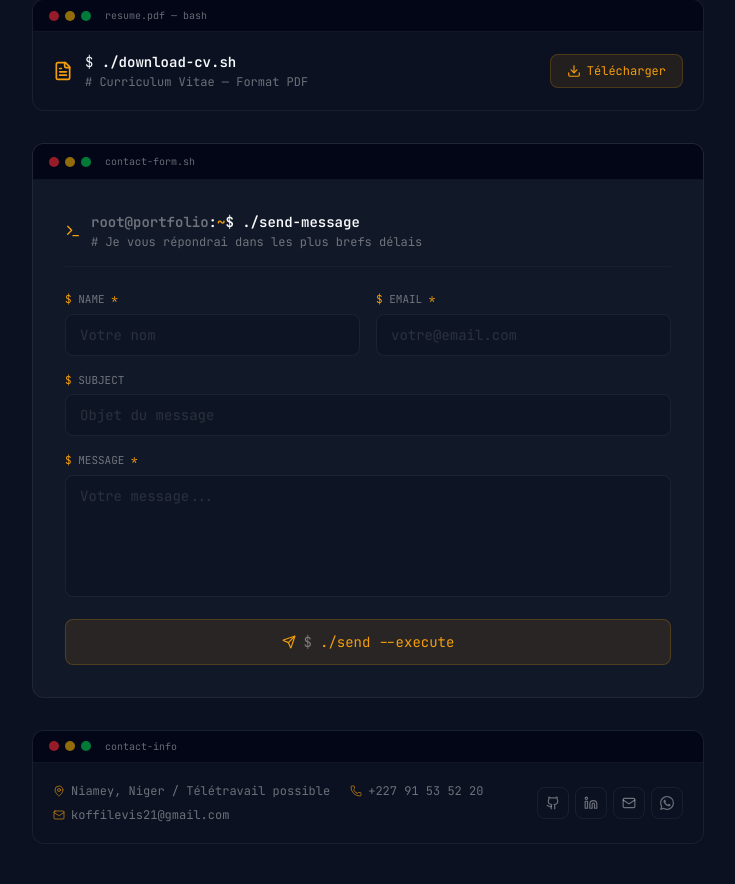
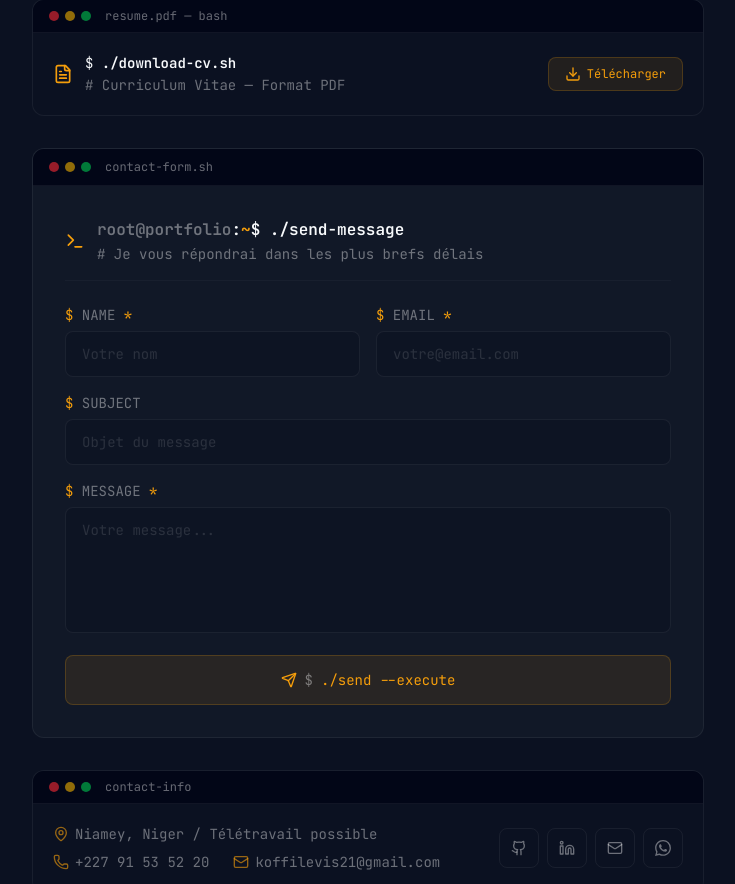
Before and after one commit to akaletekoffilevis/my-sweet-portfolio, a React (Vite) app: page / in a window 1280 px wide. Shown: the part 5052-5936 px from the top of the page, without its empty margins (272-1007 px from the left). Built offline with nearby package versions, Linux system fonts and the light colour scheme.

Commit message:
fix: increase font sizes and icon sizes in contact section for readability

```diff
--- a/src/components/ContactAndResume.tsx
+++ b/src/components/ContactAndResume.tsx
@@ -78,7 +78,7 @@ export default function ContactAndResume() {
               <span className="w-2.5 h-2.5 rounded-full bg-red-500/60" />
               <span className="w-2.5 h-2.5 rounded-full bg-yellow-500/60" />
               <span className="w-2.5 h-2.5 rounded-full bg-green-500/60" />
-              <span className="text-[10px] font-mono text-app-text-muted ml-2">resume.pdf — bash</span>
+              <span className="text-xs font-mono text-app-text-muted ml-2">resume.pdf — bash</span>
             </div>
             <a href="/cv_koffi_levis_akalete.pdf" download
               className="group flex items-center justify-between gap-4 p-5 hover:bg-app-accent/5 transition-colors"
@@ -87,11 +87,11 @@ export default function ContactAndResume() {
                 <FileText className="h-5 w-5 text-app-accent shrink-0" />
                 <div>
                   <p className="text-sm font-mono text-app-text-white group-hover:text-app-accent transition-colors">$ <span className="font-semibold">./download-cv.sh</span></p>
-                  <p className="text-xs font-mono text-app-text-muted mt-0.5"># Curriculum Vitae — Format PDF</p>
+                  <p className="text-sm font-mono text-app-text-muted mt-0.5"># Curriculum Vitae — Format PDF</p>
                 </div>
               </div>
               <span className="flex items-center gap-1.5 px-4 py-2 bg-app-accent/10 border border-app-accent/20 rounded-lg text-xs font-mono text-app-accent hover:bg-app-accent/20 transition-colors shrink-0">
-                <Download className="h-3.5 w-3.5" />
+                <Download className="h-4 w-4" />
                 Télécharger
               </span>
             </a>
@@ -104,26 +104,26 @@ export default function ContactAndResume() {
               <span className="w-2.5 h-2.5 rounded-full bg-red-500/60" />
               <span className="w-2.5 h-2.5 rounded-full bg-yellow-500/60" />
               <span className="w-2.5 h-2.5 rounded-full bg-green-500/60" />
-              <span className="text-[10px] font-mono text-app-text-muted ml-2">contact-form.sh</span>
+              <span className="text-xs font-mono text-app-text-muted ml-2">contact-form.sh</span>
             </div>
 
             <div className="p-6 md:p-8">
-              <div className="flex items-center gap-2.5 mb-6 pb-4 border-b border-app-border-subtle/50">
-                <Terminal className="h-4 w-4 text-app-accent" />
+              <div className="flex items-center gap-3 mb-6 pb-4 border-b border-app-border-subtle/50">
+                <Terminal className="h-5 w-5 text-app-accent shrink-0" />
                 <div>
-                  <h3 className="text-sm font-mono font-semibold text-app-text-white">
+                  <h3 className="text-base font-mono font-semibold text-app-text-white">
                     <span className="text-app-text-muted">root@portfolio</span>:<span className="text-app-accent">~</span>$ ./send-message
                   </h3>
-                  <p className="text-xs font-mono text-app-text-muted mt-0.5"># Je vous répondrai dans les plus brefs délais</p>
+                  <p className="text-sm font-mono text-app-text-muted mt-0.5"># Je vous répondrai dans les plus brefs délais</p>
                 </div>
               </div>
 
               {submitSuccess && (
                 <div className="bg-emerald-900/15 border border-emerald-800/30 rounded-lg p-4 mb-6 flex items-start gap-3 animate-fade-in">
-                  <CheckCircle2 className="h-4 w-4 text-emerald-400 shrink-0 mt-0.5" />
+                  <CheckCircle2 className="h-5 w-5 text-emerald-400 shrink-0 mt-0.5" />
                   <div>
-                    <p className="text-xs font-mono font-medium text-emerald-300">$ echo "Message envoyé avec succès !"</p>
-                    <p className="text-xs font-mono text-emerald-400/60 mt-0.5"># Je vous répondrai dès que possible.</p>
+                    <p className="text-sm font-mono font-medium text-emerald-300">$ echo "Message envoyé avec succès !"</p>
+                    <p className="text-sm font-mono text-emerald-400/60 mt-0.5"># Je vous répondrai dès que possible.</p>
                   </div>
                 </div>
               )}
@@ -131,48 +131,48 @@ export default function ContactAndResume() {
               <form onSubmit={handleSubmit} className="space-y-4">
                 <div className="grid grid-cols-1 sm:grid-cols-2 gap-4">
                   <div>
-                    <label className="block text-[11px] font-mono text-app-text-muted mb-1.5">
+                    <label className="block text-sm font-mono text-app-text-muted mb-1.5">
                       <span className="text-app-accent">$</span> NAME <span className="text-app-accent">*</span>
                     </label>
                     <input type="text" required value={formData.name}
                       onChange={e => setFormData({...formData, name: e.target.value})}
-                      className="w-full bg-app-bg/50 border border-app-border-subtle rounded-lg px-3.5 py-2.5 text-sm font-mono text-app-text-white placeholder-app-text-muted/30 focus:border-app-accent focus:ring-1 focus:ring-app-accent/10 focus:outline-none transition-all"
+                      className="w-full bg-app-bg/50 border border-app-border-subtle rounded-lg px-4 py-3 text-sm font-mono text-app-text-white placeholder-app-text-muted/30 focus:border-app-accent focus:ring-1 focus:ring-app-accent/10 focus:outline-none transition-all"
                       placeholder="Votre nom" />
                   </div>
                   <div>
-                    <label className="block text-[11px] font-mono text-app-text-muted mb-1.5">
+                    <label className="block text-sm font-mono text-app-text-muted mb-1.5">
                       <span className="text-app-accent">$</span> EMAIL <span className="text-app-accent">*</span>
                     </label>
                     <input type="email" required value={formData.email}
                       onChange={e => setFormData({...formData, email: e.target.value})}
-                      className="w-full bg-app-bg/50 border border-app-border-subtle rounded-lg px-3.5 py-2.5 text-sm font-mono text-app-text-white placeholder-app-text-muted/30 focus:border-app-accent focus:ring-1 focus:ring-app-accent/10 focus:outline-none transition-all"
+                      className="w-full bg-app-bg/50 border border-app-border-subtle rounded-lg px-4 py-3 text-sm font-mono text-app-text-white placeholder-app-text-muted/30 focus:border-app-accent focus:ring-1 focus:ring-app-accent/10 focus:outline-none transition-all"
                       placeholder="votre@email.com" />
                   </div>
                 </div>
                 <div>
-                  <label className="block text-[11px] font-mono text-app-text-muted mb-1.5">
+                  <label className="block text-sm font-mono text-app-text-muted mb-1.5">
                     <span className="text-app-accent">$</span> SUBJECT
                   </label>
                   <input type="text" value={formData.subject}
                     onChange={e => setFormData({...formData, subject: e.target.value})}
-                    className="w-full bg-app-bg/50 border border-app-border-subtle rounded-lg px-3.5 py-2.5 text-sm font-mono text-app-text-white placeholder-app-text-muted/30 focus:border-app-accent focus:ring-1 focus:ring-app-accent/10 focus:outline-none transition-all"
+                    className="w-full bg-app-bg/50 border border-app-border-subtle rounded-lg px-4 py-3 text-sm font-mono text-app-text-white placeholder-app-text-muted/30 focus:border-app-accent focus:ring-1 focus:ring-app-accent/10 focus:outline-none transition-all"
                     placeholder="Objet du message" />
                 </div>
                 <div>
-                  <label className="block text-[11px] font-mono text-app-text-muted mb-1.5">
+                  <label className="block text-sm font-mono text-app-text-muted mb-1.5">
                     <span className="text-app-accent">$</span> MESSAGE <span className="text-app-accent">*</span>
                   </label>
                   <textarea required rows={5} value={formData.message}
                     onChange={e => setFormData({...formData, message: e.target.value})}
-                    className="w-full bg-app-bg/50 border border-app-border-subtle rounded-lg px-3.5 py-2.5 text-sm font-mono text-app-text-white placeholder-app-text-muted/30 focus:border-app-accent focus:ring-1 focus:ring-app-accent/10 focus:outline-none transition-all resize-none"
+                    className="w-full bg-app-bg/50 border border-app-border-subtle rounded-lg px-4 py-3 text-sm font-mono text-app-text-white placeholder-app-text-muted/30 focus:border-app-accent focus:ring-1 focus:ring-app-accent/10 focus:outline-none transition-all resize-none"
                     placeholder="Votre message..." />
                 </div>
                 <button type="submit" disabled={isSubmitting}
-                  className="w-full py-3 bg-app-accent/10 border border-app-accent/20 rounded-lg font-mono text-sm text-app-accent hover:bg-app-accent/20 transition flex items-center justify-center gap-2 disabled:opacity-50 cursor-pointer">
+                  className="w-full py-3.5 bg-app-accent/10 border border-app-accent/20 rounded-lg font-mono text-sm text-app-accent hover:bg-app-accent/20 transition flex items-center justify-center gap-2 disabled:opacity-50 cursor-pointer">
                   {isSubmitting ? (
-                    <Loader2 className="h-3.5 w-3.5 animate-spin" />
+                    <Loader2 className="h-4 w-4 animate-spin" />
                   ) : (
-                    <Send className="h-3.5 w-3.5" />
+                    <Send className="h-4 w-4" />
                   )}
                   <span className="text-app-text-muted">$</span> {isSubmitting ? "./send --processing" : "./send --execute"}
                 </button>
@@ -186,24 +186,24 @@ export default function ContactAndResume() {
               <span className="w-2.5 h-2.5 rounded-full bg-red-500/60" />
               <span className="w-2.5 h-2.5 rounded-full bg-yellow-500/60" />
               <span className="w-2.5 h-2.5 rounded-full bg-green-500/60" />
-              <span className="text-[10px] font-mono text-app-text-muted ml-2">contact-info</span>
+              <span className="text-xs font-mono text-app-text-muted ml-2">contact-info</span>
             </div>
             <div className="p-5 flex flex-col sm:flex-row items-start sm:items-center justify-between gap-4">
-              <div className="flex flex-wrap items-center gap-x-5 gap-y-2 text-xs font-mono text-app-text-muted">
+              <div className="flex flex-wrap items-center gap-x-6 gap-y-2 text-sm font-mono text-app-text-muted">
                 <span className="flex items-center gap-1.5">
-                  <MapPin className="h-3 w-3 text-app-accent/60" />
+                  <MapPin className="h-4 w-4 text-app-accent/60" />
                   <span>{profile.location}</span>
                 </span>
                 <span className="flex items-center gap-1.5">
-                  <Phone className="h-3 w-3 text-app-accent/60" />
+                  <Phone className="h-4 w-4 text-app-accent/60" />
                   <span>{profile.phone || profile.socials.whatsapp}</span>
                 </span>
                 <span className="flex items-center gap-1.5">
-                  <Mail className="h-3 w-3 text-app-accent/60" />
+                  <Mail className="h-4 w-4 text-app-accent/60" />
                   <span>{profile.socials.email}</span>
                 </span>
               </div>
-              <div className="flex items-center gap-1.5">
+              <div className="flex items-center gap-2">
                 {socialLinks.map((link) => {
                   const Icon = link.icon;
                   return (
@@ -212,10 +212,10 @@ export default function ContactAndResume() {
                       href={link.href}
                       target={link.href.startsWith("mailto") ? undefined : "_blank"}
                       rel="noreferrer"
-                      className="flex items-center justify-center w-8 h-8 rounded-lg border border-app-border-subtle text-app-text-muted hover:border-app-accent hover:text-app-accent hover:bg-app-accent/5 transition-all duration-200"
+                      className="flex items-center justify-center w-10 h-10 rounded-lg border border-app-border-subtle text-app-text-muted hover:border-app-accent hover:text-app-accent hover:bg-app-accent/5 transition-all duration-200"
                       title={link.label}
                     >
-                      <Icon className="h-3.5 w-3.5" />
+                      <Icon className="h-4 w-4" />
                     </a>
                   );
                 })}
```
